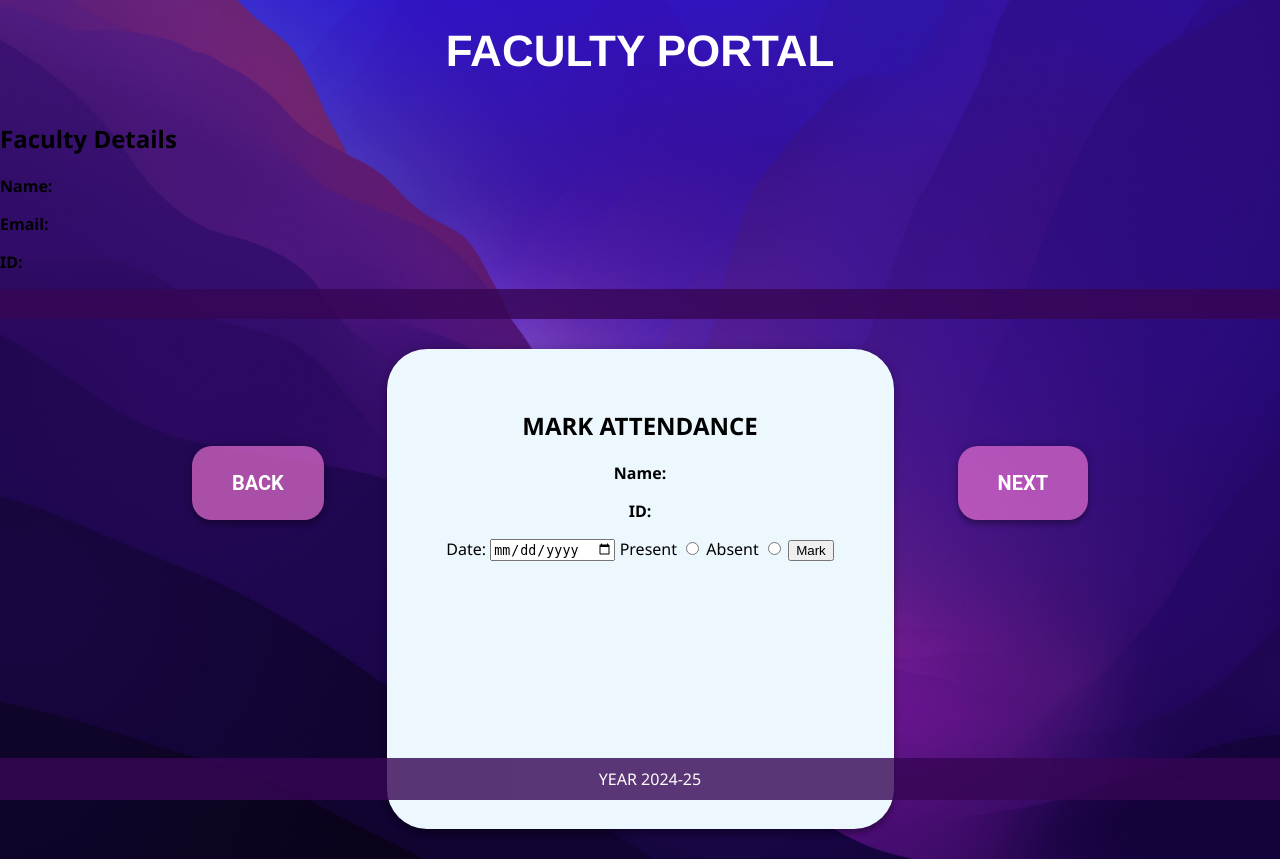
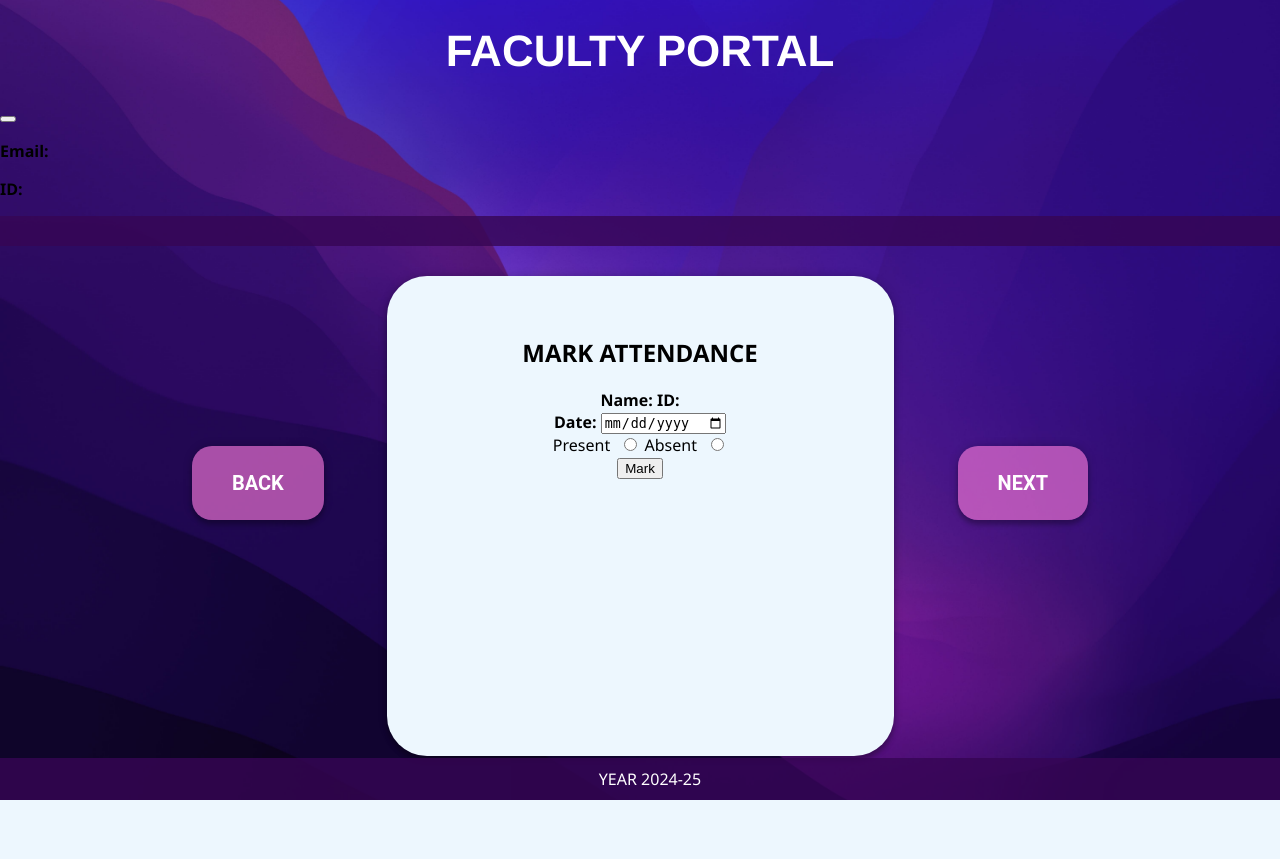
Before and after one commit to Rudra-Garg/Attendance-DBMS, a Flask app: page /faculty in a window 1280 px wide. After the commit the page ends 800 px from the top, so only its background shows below. Run offline with Flask 3, Linux system fonts and the light colour scheme; data comes from the database, SQL or seed files in the repository; data that the repository does not hold is empty.

Commit message:
Update faculty.html

```diff
--- a/templates/faculty.html
+++ b/templates/faculty.html
@@ -11,31 +11,40 @@
 <header>
     <h1>FACULTY PORTAL</h1>
 </header>
-<section class="faculty-details">
-    <h2>Faculty Details</h2>
-    <p><strong>Name:</strong> <span id="facultyName"></span></p>
+<button  onclick="myFunction()" class="dropbtn" id="facultyName"></button>
+<div id="myDropdown" class="dropdown-content">
     <p><strong>Email:</strong> <span id="facultyEmail"></span></p>
     <p><strong>ID:</strong> <span id="facultyID"></span></p>
-    <!-- Add more fields as needed -->
-</section>
+  </div>
+
 <nav id="subjectNav">
+
     <!-- Subject buttons will be dynamically inserted here -->
 </nav>
-
+<!-- <section style="position:absolute;" class="faculty-details">
+    <h2>Faculty Details</h2> -->
+    <!-- <p><strong>Name:</strong> <span id="facultyName"></span></p> -->
+    <!-- <p><strong>Email:</strong> <span id="facultyEmail"></span></p>
+    <p><strong>ID:</strong> <span id="facultyID"></span></p> -->
+    <!-- Add more fields as needed -->
+<!-- </section>  -->
 <button class="nextBtn">Next</button>
 <button class="backBtn">Back</button>
 <section class="attendance-section">
     <div class="attendance-box">
-        <h2>MARK ATTENDANCE</h2>
+        <h2 >MARK ATTENDANCE</h2>
         <div class="attendanceMark">
-            <p><strong>Name:</strong> <span id="studentName"></span></p>
-            <p><strong>ID:</strong> <span id="rollNumber"></span></p>
-            <label for="date">Date:</label>
-            <input id="date" type="date" value="<?= date('yyyy-MM-dd') ?>" required>
-            <label for="present">Present</label>
-            <input id="present" type="radio" name="stat">
-            <label for="absent">Absent</label>
+            <p class="details" style="display: inline; text-align: left;"><strong>Name:</strong> <span id="studentName"></span></p>
+            <p  style="display: inline; text-align: left;" class="details"style="display: inline;"><strong>ID:</strong> <span id="rollNumber"></span></p>
+            <br>
+            <label class="datestyle" for="date" style="font-weight:bolder;margin-left: 0px ; ">Date:</label>
+            <input class="datestyle" id="date" type="date" value="<?= date('yyyy-MM-dd') ?>" required>
+            <br>
+            <label style="margin-left: 0px;margin-right: 0px; padding-right: 5px;" for="present">Present</label>
+            <input style="padding-right: 5px;" id="present" type="radio" name="stat">
+            <label style=" margin-right: 0px; padding-right: 5px;" for="absent">Absent</label>
             <input id="absent" type="radio" name="stat">
+            <br>
             <button class="submit">Mark</button>
         </div>
     </div>
@@ -46,5 +55,26 @@
 </footer>
 
 <script src="/static/Scripts/faculty.js"></script>
+<script>
+    /* When the user clicks on the button,
+    toggle between hiding and showing the dropdown content */
+    function myFunction() {
+      document.getElementById("myDropdown").classList.toggle("show");
+    }
+
+    // Close the dropdown if the user clicks outside of it
+    window.onclick = function(event) {
+      if (!event.target.matches('.dropbtn')) {
+        var dropdowns = document.getElementsByClassName("dropdown-content");
+        var i;
+        for (i = 0; i < dropdowns.length; i++) {
+          var openDropdown = dropdowns[i];
+          if (openDropdown.classList.contains('show')) {
+            openDropdown.classList.remove('show');
+          }
+        }
+      }
+    }
+    </script>
 </body>
 </html>
```
